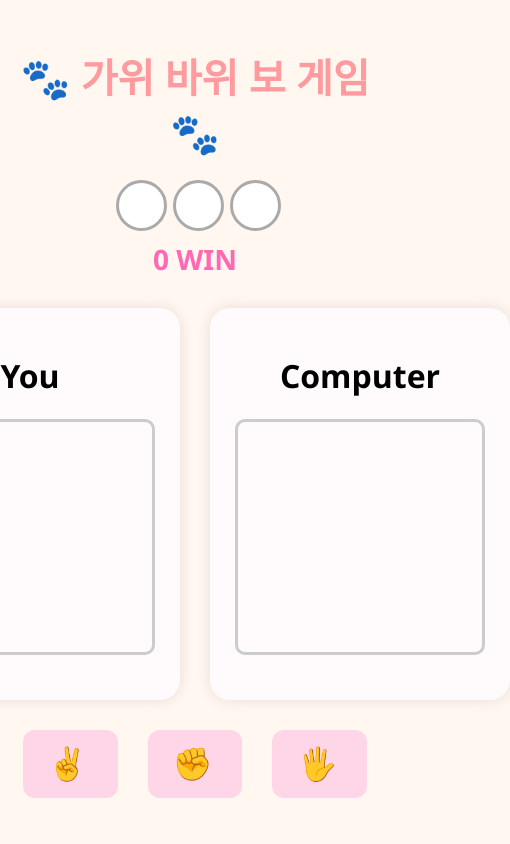
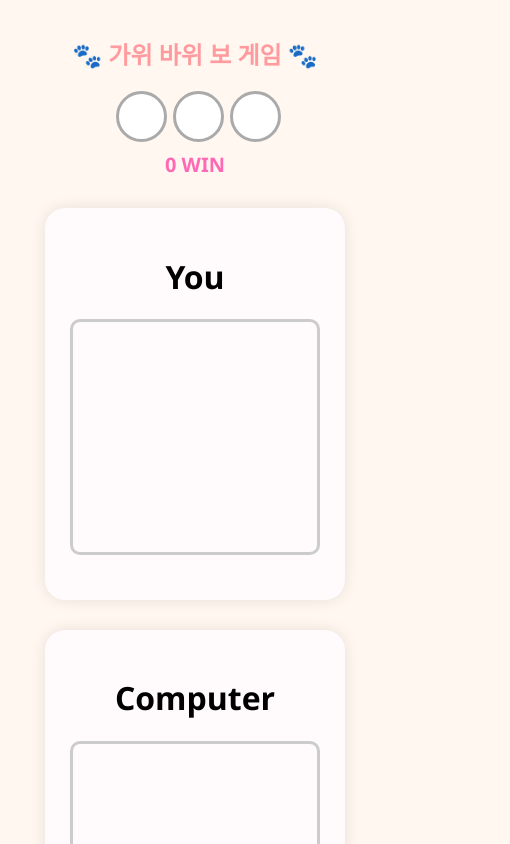
Before and after one commit to YoujinHwang/Rockscissorpaper, a React (Create React App) app: page / in a window 390 px wide. Shown: the top 844 px of the page, 510 px wide, since content can reach past the window. Built offline with nearby package versions, Linux system fonts and the light colour scheme.

Commit message:
add media queries

```diff
--- a/public/index.html
+++ b/public/index.html
@@ -1,7 +1,7 @@
 <!DOCTYPE html>
 <html lang="en">
   <head>
-    <meta charset="utf-8" />
+    <meta charset="utf-8" name="viewport" content="width=device-width, initial-scale=1.0" />
     <link rel="icon" href="%PUBLIC_URL%/favicon.ico" />
     <meta name="viewport" content="width=device-width, initial-scale=1" />
     <meta name="theme-color" content="#000000" />
--- a/src/App.css
+++ b/src/App.css
@@ -23,6 +23,7 @@ body {
   align-items: flex-start;
   gap: 30px;
   margin: 30px 0;
+  flex-wrap: wrap;
 }
 
 .box {
@@ -179,3 +180,18 @@ button:hover .emoji {
   font-size: 32px;
   margin-right: 5px;
 }
+
+@media (max-width: 600px) {
+  .score-board {
+    font-size: 20px;
+  }
+
+  button {
+    font-size: 18px;
+    width: 70px;
+  }
+
+  .title {
+    font-size: 24px;
+  }
+}
```
